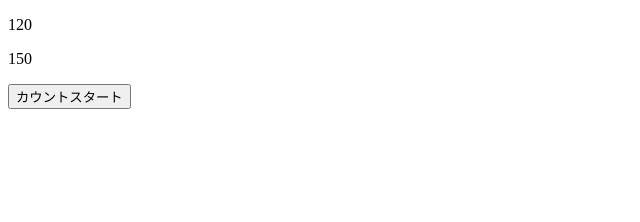
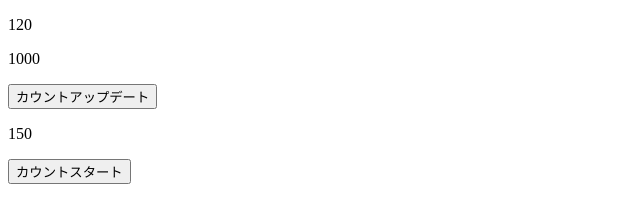
Before and after one commit to Kackie/countUp, a plain HTML site: page index.html in a window 1280 px wide. Shown: the whole page, without its empty margins (0-640 px from the left). Drawn offline with nearby package versions, Linux system fonts and the light colour scheme.

Commit message:
data属性でのカウント変更

```diff
--- a/index.html
+++ b/index.html
@@ -6,7 +6,7 @@
 <meta http-equiv="X-UA-Compatible" content="ie=edge">
 <title>Document</title>
 <style>
-.js_count{
+.js_count,.js_count2{
    visibility: hidden;
 }
 </style>
@@ -15,7 +15,8 @@
 
 <p class="js_count">120</p>
 
-<p></p>
+<p data-count="2000" class="js_count2">3000</p>
+<button class="countUpdate">カウントアップデート</button>
 
 <p class="js_count3">150</p>
 <button class="countTrigger">カウントスタート</button>
@@ -32,6 +33,14 @@ $(function(){
     duration : 1000,
     easing:'swing'
    });
+   $('.js_count2').countUp({
+    zeroPadding : true,
+    dataCount : true,
+    duration : 3000,
+    easing:'swing'
+   });
+   $('.countUpdate').click(function(){
+   });
    $('.countTrigger').click(function(){
       $('.js_count3').countUp();
    });
--- a/scripts/jquery.countUp.js
+++ b/scripts/jquery.countUp.js
@@ -7,15 +7,18 @@ created: 2019/02/23
         $.fn.countUp.defaults = {
             duration : 500,
             easing : 'linear',
-            zeroPadding : false
+            zeroPadding : false,
+            dataCount : false,
         };
         var opts = $.extend({}, $.fn.countUp.defaults, options);
 
         this.each(function(index){
-            var numTxt = $(this).text(),
+            var defNum = (opts.dataCount === true) ? parseInt($(this).text()) : 0,
+                numTxt = (opts.dataCount === true) ? $(this).data('count') : parseInt($(this).text()),
                 num = parseInt(numTxt),
                 animNum = 0,
-                charNum = numTxt.length;
+                charNum = numTxt.length,
+                displayNum;
             $(this).css('visibility','visible').animate(
                 {'z-index':num},
                 {
@@ -33,7 +36,12 @@ created: 2019/02/23
                         }else{
                             animNum = parseInt(now);
                         }
-                        $(this).text(animNum);
+                        if(defNum > animNum){
+                            displayNum = defNum - animNum;
+                        }else{
+                            displayNum = defNum + animNum;
+                        }
+                        $(this).text(displayNum);
                     },
                     complete:function(){
                         $(this).css('z-index','');
```
